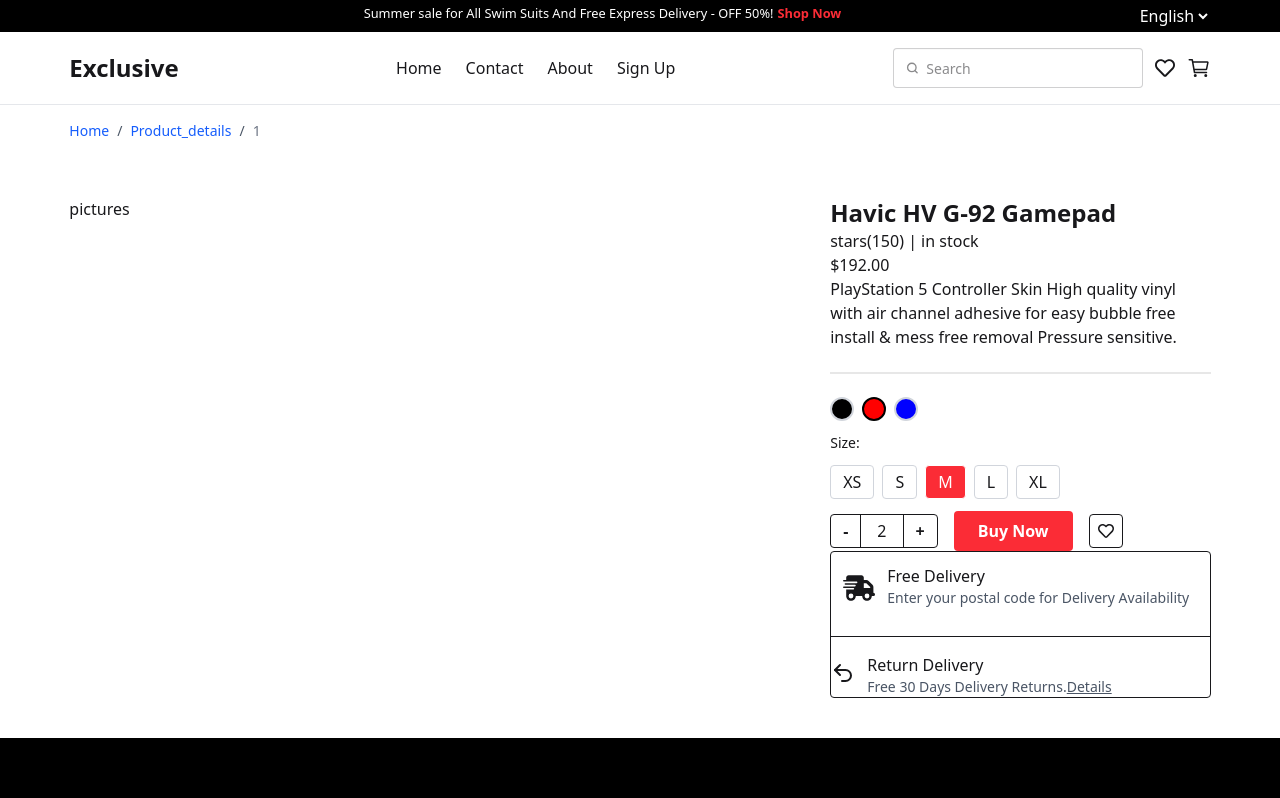
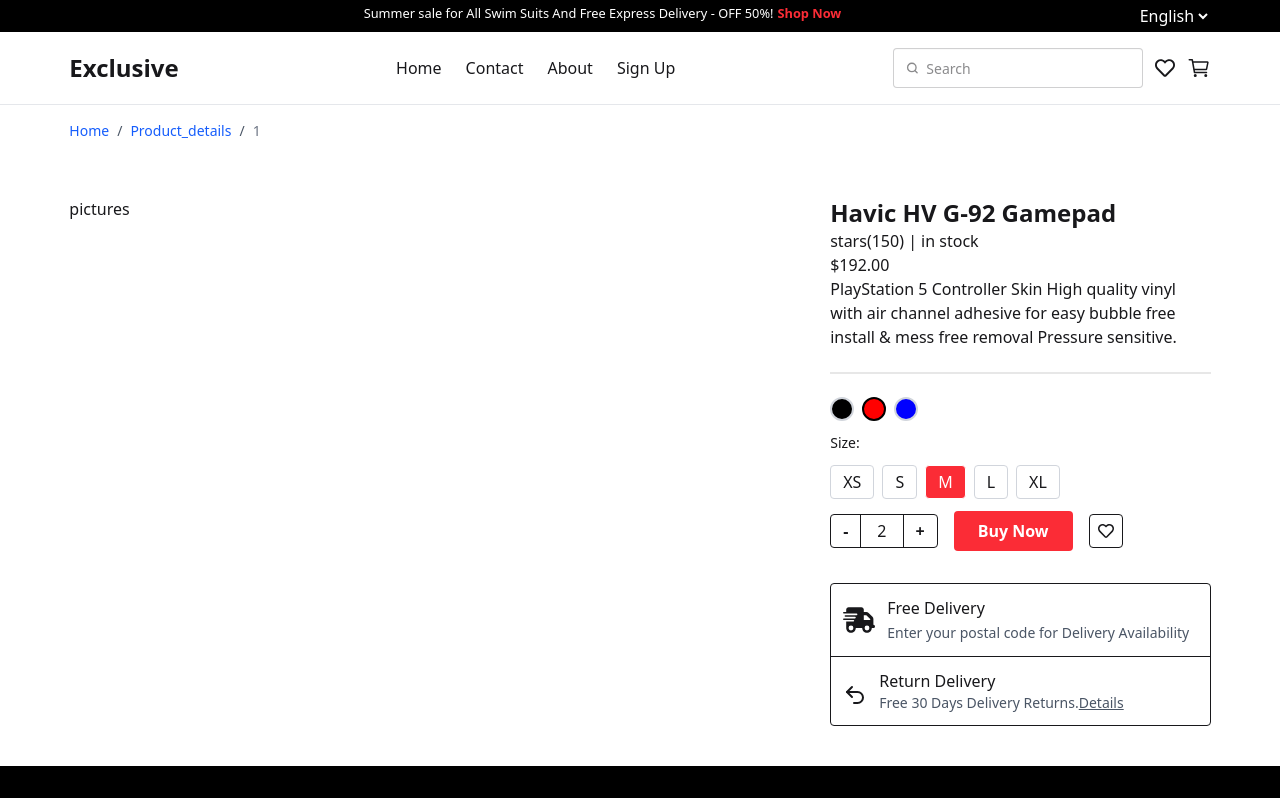
Before and after one commit to suraiya-jahan-bhuiyan-sraboni/e_commerce_app, a React (Vite) app: page /product_details/1 in a window 1280 px wide. Shown: the top 798 px of the page. Built offline with nearby package versions, Linux system fonts and the light colour scheme.

Commit message:
productdetails half done

```diff
--- a/src/components/ProductDetails.jsx
+++ b/src/components/ProductDetails.jsx
@@ -3,6 +3,7 @@
 import { FaRegHeart } from "react-icons/fa";
 import { FaTruckFast } from "react-icons/fa6";
 import { LuUndo2 } from "react-icons/lu";
+import { Link } from "react-router";
 const ProductDetails = () => {
   const [selectedColor, setSelectedColor] = useState("red");
   const [selectedSize, setSelectedSize] = useState("M");
@@ -84,25 +85,25 @@
             </div>
           </section>
 
-          <section>
-            <div className="border rounded  space-y-4">
+          <section className="mt-8">
+            <div className="border rounded">
               <div className="flex items-start gap-3 p-3">
                 <FaTruckFast className="w-8 h-8 mt-2 " />
                 <div>
                   <p className="font-medium">Free Delivery</p>
-                  <p className="text-sm text-gray-600">
+                  <Link className="text-sm text-gray-600">
                     Enter your postal code for Delivery Availability
-                  </p>
+                  </Link>
                 </div>
               </div>
               <hr />
-              <div className="flex items-start space-x-3">
-               <LuUndo2  className="w-6 h-6 mt-2" />
+              <div className="flex items-center gap-3 p-3">
+                <LuUndo2 className="w-6 h-6 mt-2" />
                 <div>
                   <p className="font-medium">Return Delivery</p>
                   <p className="text-sm text-gray-600">
                     Free 30 Days Delivery Returns.
-                    <span className="underline cursor-pointer">Details</span>
+                    <Link className="underline cursor-pointer">Details</Link>
                   </p>
                 </div>
               </div>
```
